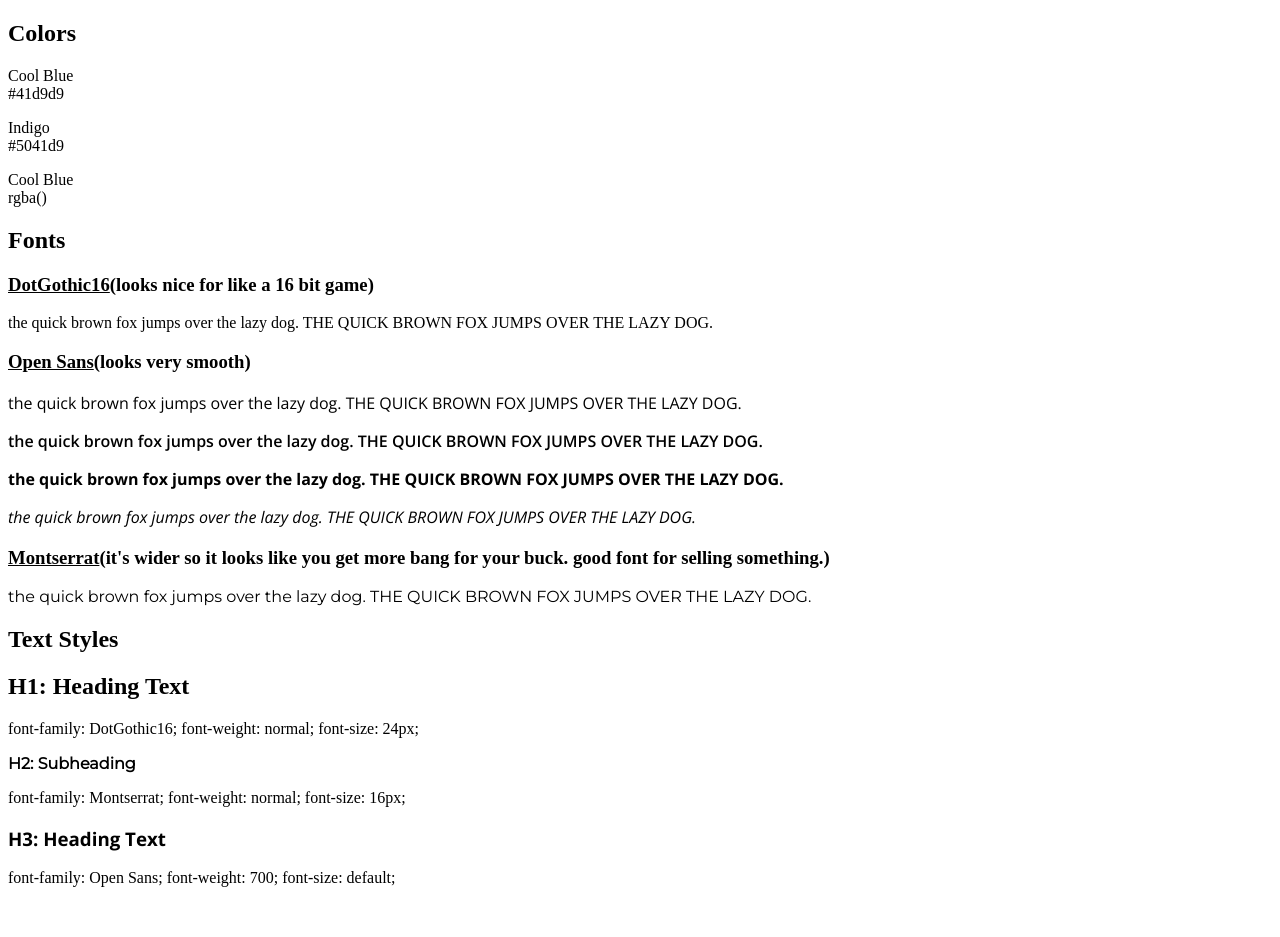
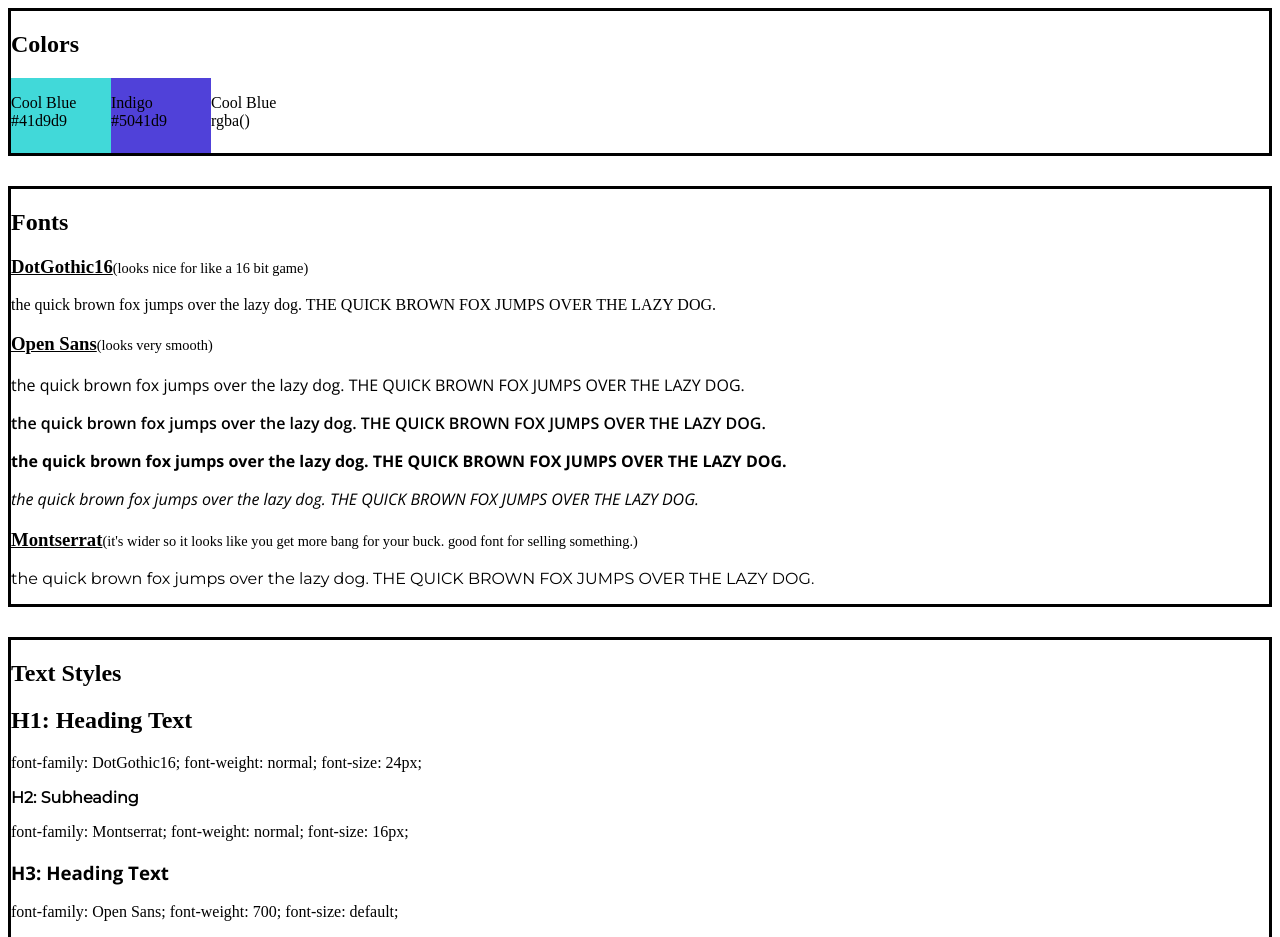
Before and after one commit to tomaverick/fotomat, a plain HTML site: page myStyleGuide.html in a window 1280 px wide. Shown: the top 937 px of the page. Before the commit the page ends 903 px from the top, so only its background shows below. Drawn offline with nearby package versions, Linux system fonts and the light colour scheme; a web font is replaced by a local one.

Commit message:
correct stylesheet link

```diff
--- a/myStyleGuide.html
+++ b/myStyleGuide.html
@@ -1,7 +1,7 @@
 <!DOCTYPE html>
 <html>
     <head>
-      <link type="text/css" rel="stylesheet" href="./styles.css">
+      <link type="text/css" rel="stylesheet" href="./myStyle.css">
       <link rel="preconnect" href="https://fonts.gstatic.com">
       <link href="https://fonts.googleapis.com/css2?family=DotGothic16&display=swap" rel="stylesheet">
       <link href="https://fonts.googleapis.com/css2?family=Open+Sans:ital,wght@0,400;0,600;0,700;1,400&display=swap" rel="stylesheet">
```
